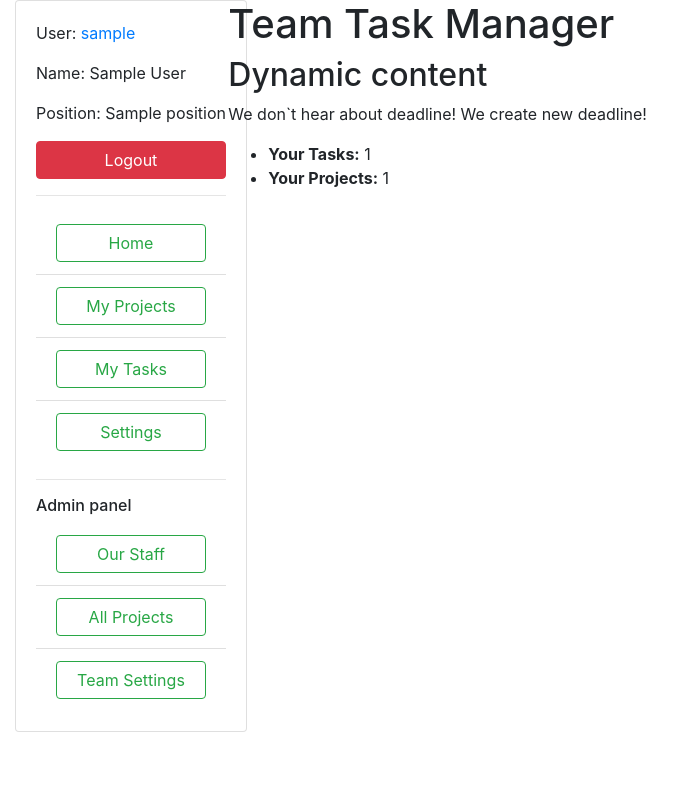
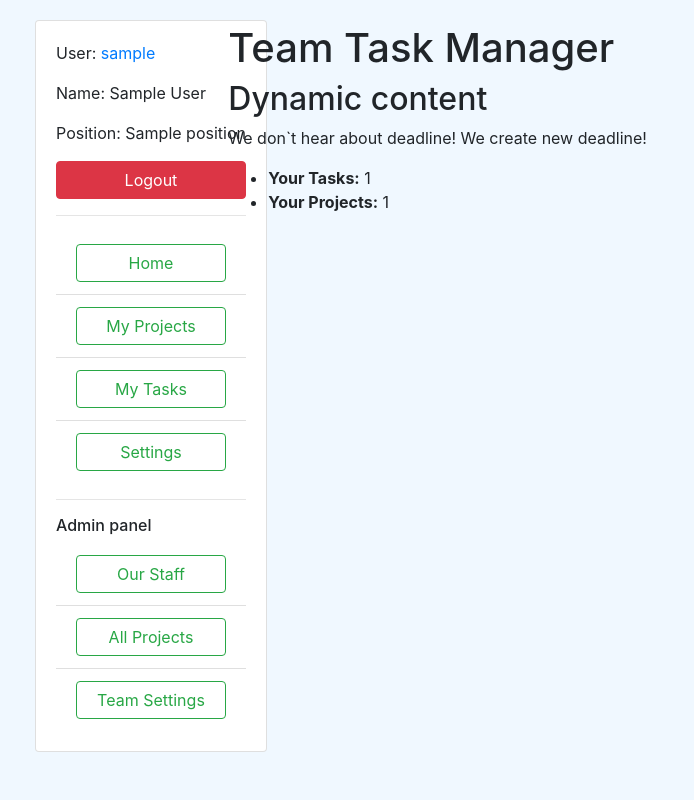
Before and after one commit to PythonZem/team-task-manager, a Django app: page / in a window 1280 px wide. Shown: the whole page, without its empty margins (0-694 px from the left). Run offline with Django 5.2, Linux system fonts and the light colour scheme; a user stored in the database is signed in; tables that the repository leaves empty hold one stand-in row (values such as "Sample post").

Commit message:
Rewrite base.html

```diff
--- a/templates/base.html
+++ b/templates/base.html
@@ -6,27 +6,34 @@
     <meta charset="utf-8">
     <meta name="viewport" content="width=device-width, initial-scale=1">
     {% load static %}
-    <link rel="stylesheet" href="{% static 'css/styles.css' %}">
     <link rel="stylesheet" href="https://cdn.jsdelivr.net/npm/bootstrap@4.6.2/dist/css/bootstrap.min.css" integrity="sha384-xOolHFLEh07PJGoPkLv1IbcEPTNtaed2xpHsD9ESMhqIYd0nLMwNLD69Npy4HI+N" crossorigin="anonymous">
+    <style>
+        body {
+            background-color: #f0f8ff; /* Доданий задній фон */
+        }
+
+        .sidebar {
+            padding: 20px;
+            height: 100vh;
+        }
+    </style>
 </head>
 
 <body>
     <div class="container-fluid">
         <div class="row">
             <div class="col-sm-2">
-
+                <div class="sidebar">
                     {% block sidebar %}
                         {% include "includes/sidebar.html" %}
                     {% endblock %}
-
                 </div>
-        <div class="col-sm-10 ">
-
+            </div>
+            <div class="col-sm-10">
+                <br>
                 {% block content %}{% endblock %}
-
                 {% block pagination %}
                 {% endblock %}
-
             </div>
         </div>
     </div>
```
Lines whose indentation alone changed are shown as unchanged.
